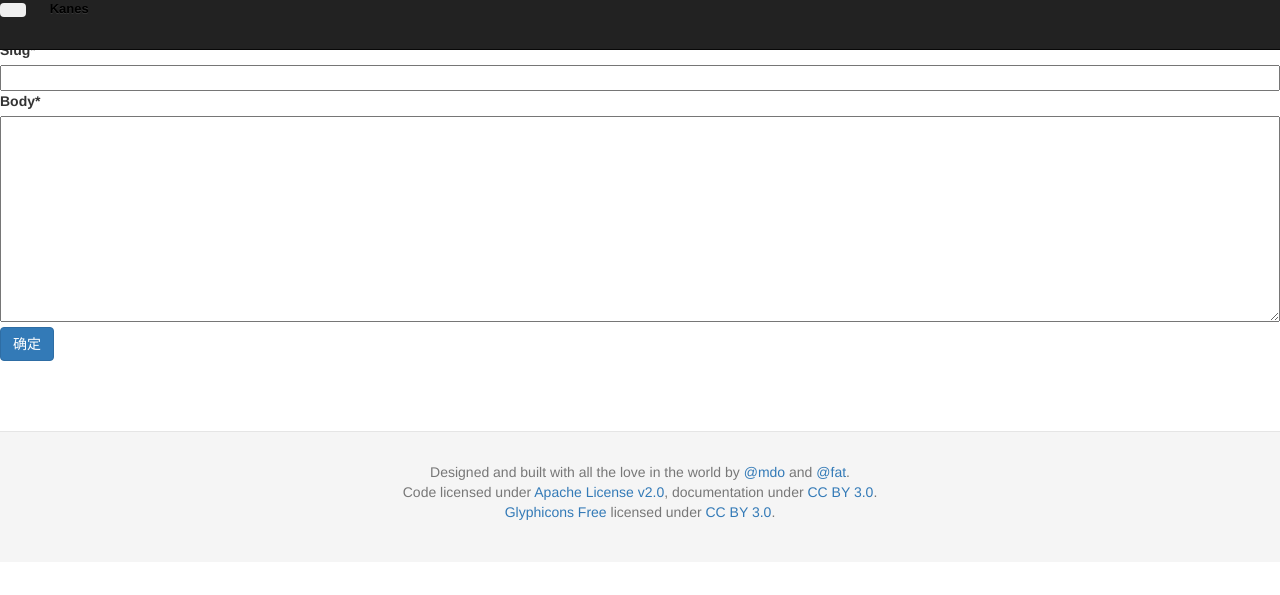
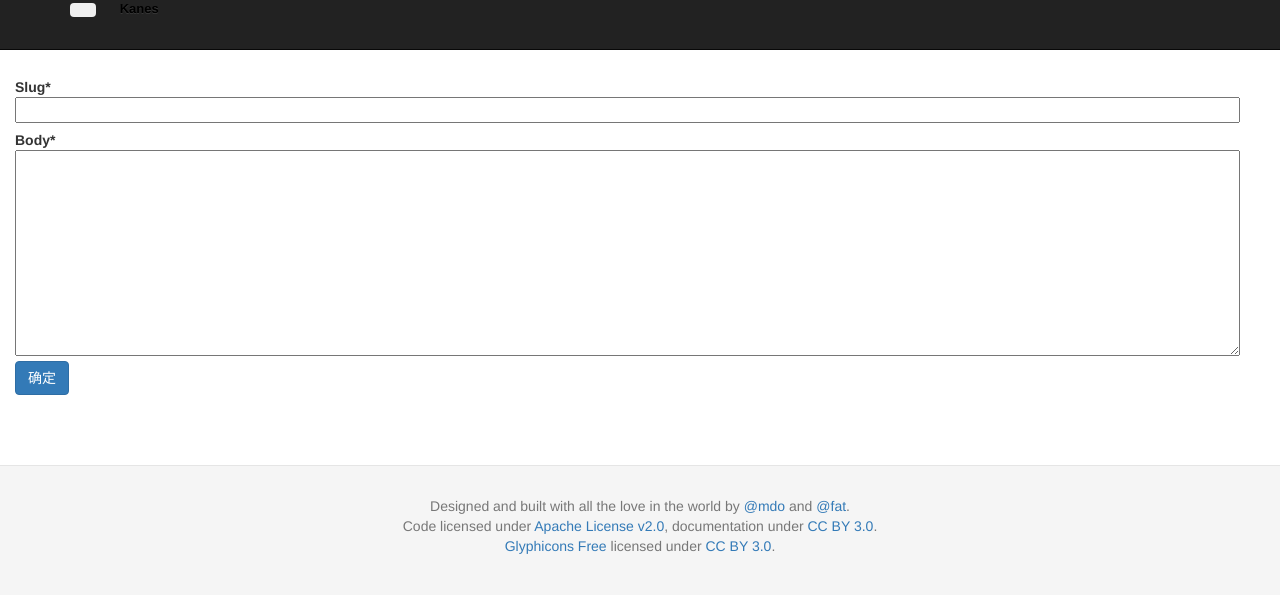
Before and after one commit to cjxiaohao/kanes, a Django app: template content/templates/content/write.html in a window 1280 px wide. Shown: the top 595 px of the page. Run offline with Django 3.2, Linux system fonts and the light colour scheme; the template is opened without the code that fills it: values that come from a table or form of the project are taken from there, others are empty; data comes from the database, SQL or seed files in the repository; parts of the project's set-up code (start-up, migrations or seed data) failed here and were passed over; some libraries are stand-ins or nearby versions.

Commit message:
响应式

```diff
--- a/content/templates/content/all.html
+++ b/content/templates/content/all.html
@@ -1,6 +1,6 @@
 {% extends "content/layout.html" %}
 {% block main %}
-<div class="revision-all">
+<div class="revision-all page-main">
     <table class="table table-bordered">
         <thead>
             <tr>
--- a/content/templates/content/layout.html
+++ b/content/templates/content/layout.html
@@ -4,11 +4,13 @@
         <title>Kanes</title>
         <meta name="viewport" content="width=device-width, initial-scale=1.0">
         <link href="/public/css/bootstrap.css" rel="stylesheet" media="screen">
+        <link href="/public/css/bootstrap-responsive.css" rel="stylesheet">
         <link href="/public/css/main.css" rel="stylesheet" media="screen">
     </head>
     <body>
-        <div class="navbar navbar-inverse navbar-fixed-top">
+        <div class="navbar navbar-inverse navbar-static-top">
             <div class="navbar-inner">
+                <div class="container">
                     <button type="button" class="btn btn-navbar" data-toggle="collapse" data-target=".nav-collapse">
                         <span class="icon-bar">
                         </span>
@@ -36,6 +38,7 @@
                             {% endif %}
                         </ul>
                     </div>
+                </div>
             </div>
         </div>
         {% block main %}{% endblock %}
--- a/content/templates/content/main.css
+++ b/content/templates/content/main.css
@@ -12,7 +12,6 @@
 
 body {
   position: relative;
-  padding-top: 40px;
 }
 
 /* Code in headings */
@@ -1066,8 +1065,10 @@
 }
 
 /* CJ wrote */
-.padding20 {
-    padding: 20px;
+
+
+.page-main {
+  margin-top: 20px;
 }
 
 /* write */
@@ -1076,9 +1077,9 @@
 }
 
 .content-write textarea {
-  width: 100%;
+  width: 98%;
 }
 
 .content-write input {
-  width: 100%;
+  width: 98%;
 }
--- a/content/templates/content/write.html
+++ b/content/templates/content/write.html
@@ -1,10 +1,14 @@
 {% extends "content/layout.html" %}
 {% load crispy_forms_tags %}
 {% block main %}
-<div class="content-write">
-    <form action="" method="post">
-    {{write_form|crispy}}
-    <button class="btn btn-primary">确定</button>
-    </form>
+<div class="container-fluid content-write page-main">
+    <div class="row-fluid">
+        <div class="span6 offset3">
+            <form action="" method="post" class="simple_form form-horizontal">
+            {{write_form|crispy}}
+            <button class="btn btn-primary">确定</button>
+            </form>
+        </div>
+    </div>
 </div>
 {% endblock %}
```
Also changed, not shown: content/templates/content/view.html (+5 -4 lines). Lines whose indentation alone changed are shown as unchanged.
